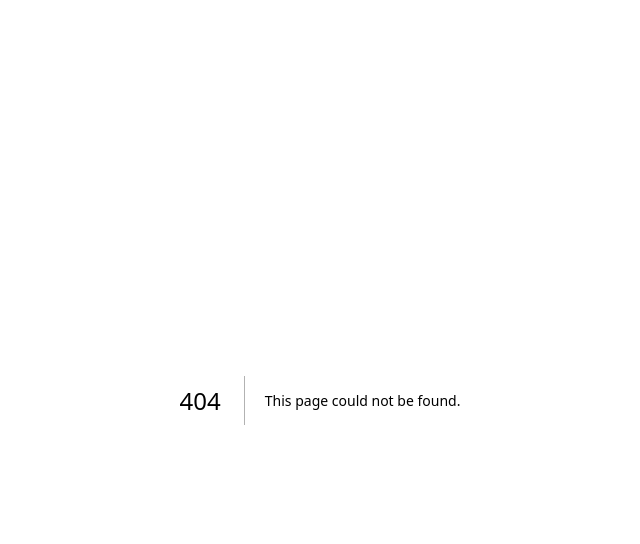
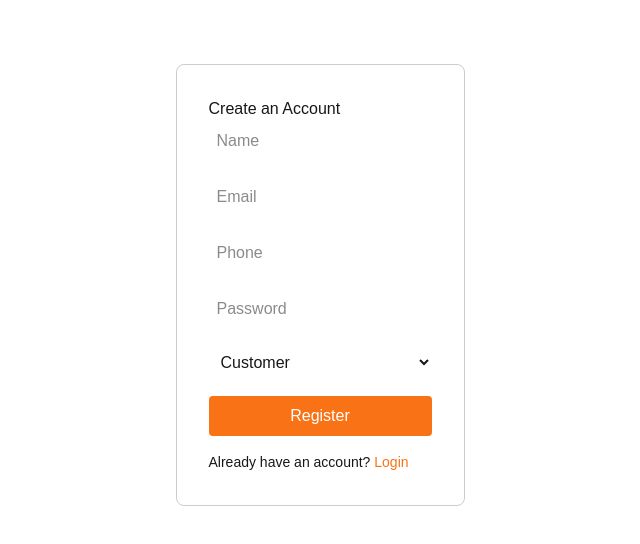
Before and after one commit to oenexa/oengo-web, a Next.js app: page /register in a window 1280 px wide. Before the commit this address had no page. Shown: the top 544 px of the page, without its empty margins (320-960 px from the left). Built offline with nearby package versions, Linux system fonts and the light colour scheme.

Commit message:
feat: Scaffold Auth (Login/Register) and KYC pages

```diff
--- /dev/null
+++ b/src/app/kyc/page.tsx
@@ -0,0 +1,71 @@
+"use client";
+
+import { useState, useEffect } from "react";
+import { useRouter } from "next/navigation";
+
+export default function KYCUploadPage() {
+  const router = useRouter();
+  const [userId, setUserId] = useState("");
+  const [role, setRole] = useState("");
+  const [loading, setLoading] = useState(false);
+  const [message, setMessage] = useState("");
+
+  useEffect(() => {
+    setUserId(localStorage.getItem("oengo_user_id") || "");
+    setRole(localStorage.getItem("oengo_user_role") || "");
+  }, []);
+
+  const handleUpload = async (e: React.FormEvent) => {
+    e.preventDefault();
+    setLoading(true);
+    // Simulate upload delay
+    setTimeout(() => {
+      setMessage("KYC documents uploaded successfully! Pending Admin approval.");
+      setLoading(false);
+    }, 1500);
+  };
+
+  if (!userId) {
+    return <div style={{ padding: "2rem" }}>Please login first.</div>;
+  }
+
+  if (role !== "RESTAURANT" && role !== "COURIER") {
+    return <div style={{ padding: "2rem" }}>KYC is only required for Restaurants and Couriers.</div>;
+  }
+
+  return (
+    <div style={{ maxWidth: "500px", margin: "4rem auto", padding: "2rem", border: "1px solid #ccc", borderRadius: "8px" }}>
+      <h2>Submit KYC Documents</h2>
+      <p style={{ marginBottom: "1rem", color: "#666" }}>
+        Please upload your identification and business documents to get verified on OENGO.
+      </p>
+
+      {message && <div style={{ color: "green", marginBottom: "1rem", padding: "1rem", background: "#f0fdf4", border: "1px solid #bbf7d0", borderRadius: "4px" }}>{message}</div>}
+
+      <form onSubmit={handleUpload} style={{ display: "flex", flexDirection: "column", gap: "1rem" }}>
+        <div>
+          <label style={{ display: "block", marginBottom: "0.5rem", fontWeight: "bold" }}>Government ID (Passport/ID Card)</label>
+          <input type="file" required style={{ width: "100%" }} />
+        </div>
+
+        {role === "RESTAURANT" && (
+          <div>
+            <label style={{ display: "block", marginBottom: "0.5rem", fontWeight: "bold" }}>Business Registration Certificate</label>
+            <input type="file" required style={{ width: "100%" }} />
+          </div>
+        )}
+
+        {role === "COURIER" && (
+          <div>
+            <label style={{ display: "block", marginBottom: "0.5rem", fontWeight: "bold" }}>Driving License / Vehicle Registration</label>
+            <input type="file" required style={{ width: "100%" }} />
+          </div>
+        )}
+
+        <button type="submit" disabled={loading} style={{ padding: "0.75rem", background: "#2563eb", color: "white", border: "none", borderRadius: "4px", marginTop: "1rem", cursor: loading ? "not-allowed" : "pointer" }}>
+          {loading ? "Uploading..." : "Submit Documents"}
+        </button>
+      </form>
+    </div>
+  );
+}
--- /dev/null
+++ b/src/app/login/page.tsx
@@ -0,0 +1,74 @@
+"use client";
+
+import { useState } from "react";
+import { useRouter } from "next/navigation";
+
+export default function LoginPage() {
+  const router = useRouter();
+  const [form, setForm] = useState({ email: "", password: "" });
+  const [error, setError] = useState("");
+  const [loading, setLoading] = useState(false);
+
+  const handleSubmit = async (e: React.FormEvent) => {
+    e.preventDefault();
+    setError("");
+    setLoading(true);
+
+    try {
+      const res = await fetch("http://localhost:3001/api/auth/login", {
+        method: "POST",
+        headers: { "Content-Type": "application/json" },
+        body: JSON.stringify(form),
+      });
+
+      if (!res.ok) {
+        const data = await res.json();
+        throw new Error(data.error || "Failed to login");
+      }
+
+      const data = await res.json();
+      localStorage.setItem("oengo_user_id", data.user.id);
+      localStorage.setItem("oengo_user_role", data.user.role);
+
+      if (data.user.role === "RESTAURANT") router.push("/merchant");
+      else if (data.user.role === "COURIER") router.push("/rider");
+      else if (data.user.role === "ADMIN") router.push("/admin");
+      else router.push("/");
+    } catch (err: any) {
+      setError(err.message);
+    } finally {
+      setLoading(false);
+    }
+  };
+
+  return (
+    <div style={{ maxWidth: "400px", margin: "4rem auto", padding: "2rem", border: "1px solid #ccc", borderRadius: "8px" }}>
+      <h2>Login to OENGO</h2>
+      {error && <div style={{ color: "red", marginBottom: "1rem" }}>{error}</div>}
+      <form onSubmit={handleSubmit} style={{ display: "flex", flexDirection: "column", gap: "1rem" }}>
+        <input
+          type="email"
+          placeholder="Email"
+          required
+          value={form.email}
+          onChange={e => setForm({ ...form, email: e.target.value })}
+          style={{ padding: "0.5rem" }}
+        />
+        <input
+          type="password"
+          placeholder="Password"
+          required
+          value={form.password}
+          onChange={e => setForm({ ...form, password: e.target.value })}
+          style={{ padding: "0.5rem" }}
+        />
+        <button type="submit" disabled={loading} style={{ padding: "0.5rem", background: "#f97316", color: "white", border: "none", borderRadius: "4px" }}>
+          {loading ? "Logging in..." : "Login"}
+        </button>
+      </form>
+      <p style={{ marginTop: "1rem", fontSize: "0.875rem" }}>
+        Don't have an account? <a href="/register" style={{ color: "#f97316" }}>Register</a>
+      </p>
+    </div>
+  );
+}
--- /dev/null
+++ b/src/app/register/page.tsx
@@ -0,0 +1,98 @@
+"use client";
+
+import { useState } from "react";
+import { useRouter } from "next/navigation";
+
+export default function RegisterPage() {
+  const router = useRouter();
+  const [form, setForm] = useState({ name: "", email: "", phone: "", password: "", role: "CUSTOMER" });
+  const [error, setError] = useState("");
+  const [loading, setLoading] = useState(false);
+
+  const handleSubmit = async (e: React.FormEvent) => {
+    e.preventDefault();
+    setError("");
+    setLoading(true);
+
+    try {
+      const res = await fetch("http://localhost:3001/api/auth/register", {
+        method: "POST",
+        headers: { "Content-Type": "application/json" },
+        body: JSON.stringify(form),
+      });
+
+      if (!res.ok) {
+        const data = await res.json();
+        throw new Error(data.error || "Failed to register");
+      }
+
+      const data = await res.json();
+      localStorage.setItem("oengo_user_id", data.user.id);
+      localStorage.setItem("oengo_user_role", data.user.role);
+
+      if (data.user.role === "RESTAURANT") router.push("/merchant");
+      else if (data.user.role === "COURIER") router.push("/rider");
+      else router.push("/");
+    } catch (err: any) {
+      setError(err.message);
+    } finally {
+      setLoading(false);
+    }
+  };
+
+  return (
+    <div style={{ maxWidth: "400px", margin: "4rem auto", padding: "2rem", border: "1px solid #ccc", borderRadius: "8px" }}>
+      <h2>Create an Account</h2>
+      {error && <div style={{ color: "red", marginBottom: "1rem" }}>{error}</div>}
+      <form onSubmit={handleSubmit} style={{ display: "flex", flexDirection: "column", gap: "1rem" }}>
+        <input
+          type="text"
+          placeholder="Name"
+          required
+          value={form.name}
+          onChange={e => setForm({ ...form, name: e.target.value })}
+          style={{ padding: "0.5rem" }}
+        />
+        <input
+          type="email"
+          placeholder="Email"
+          required
+          value={form.email}
+          onChange={e => setForm({ ...form, email: e.target.value })}
+          style={{ padding: "0.5rem" }}
+        />
+        <input
+          type="text"
+          placeholder="Phone"
+          required
+          value={form.phone}
+          onChange={e => setForm({ ...form, phone: e.target.value })}
+          style={{ padding: "0.5rem" }}
+        />
+        <input
+          type="password"
+          placeholder="Password"
+          required
+          value={form.password}
+          onChange={e => setForm({ ...form, password: e.target.value })}
+          style={{ padding: "0.5rem" }}
+        />
+        <select
+          value={form.role}
+          onChange={e => setForm({ ...form, role: e.target.value })}
+          style={{ padding: "0.5rem" }}
+        >
+          <option value="CUSTOMER">Customer</option>
+          <option value="RESTAURANT">Restaurant Partner</option>
+          <option value="COURIER">Delivery Rider</option>
+        </select>
+        <button type="submit" disabled={loading} style={{ padding: "0.5rem", background: "#f97316", color: "white", border: "none", borderRadius: "4px" }}>
+          {loading ? "Registering..." : "Register"}
+        </button>
+      </form>
+      <p style={{ marginTop: "1rem", fontSize: "0.875rem" }}>
+        Already have an account? <a href="/login" style={{ color: "#f97316" }}>Login</a>
+      </p>
+    </div>
+  );
+}
--- a/src/components/common/Header.tsx
+++ b/src/components/common/Header.tsx
@@ -78,6 +78,25 @@ export function Header({
         )}
 
         <Link
+          href="/login"
+          className="px-3 py-2.5 rounded-2xl bg-slate-800 hover:bg-slate-700 text-white font-bold text-xs"
+        >
+          Login
+        </Link>
+        <Link
+          href="/register"
+          className="px-3 py-2.5 rounded-2xl bg-slate-800 hover:bg-slate-700 text-white font-bold text-xs"
+        >
+          Register
+        </Link>
+        <Link
+          href="/kyc"
+          className="px-3 py-2.5 rounded-2xl bg-slate-800 hover:bg-slate-700 text-white font-bold text-xs"
+        >
+          KYC
+        </Link>
+
+        <Link
           href="/merchant"
           className="px-3 py-2.5 rounded-2xl bg-orange-950/70 hover:bg-orange-900 border border-orange-700/60 text-orange-300 font-bold text-xs flex items-center gap-1.5 transition shadow-lg shadow-orange-500/5 hover:border-orange-500 cursor-pointer"
         >
```
